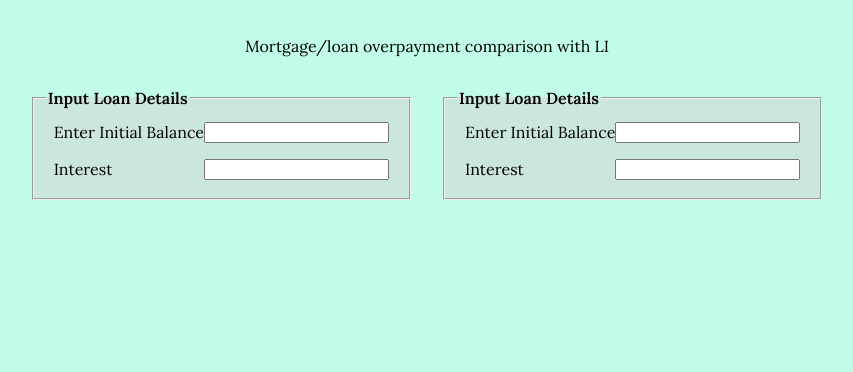
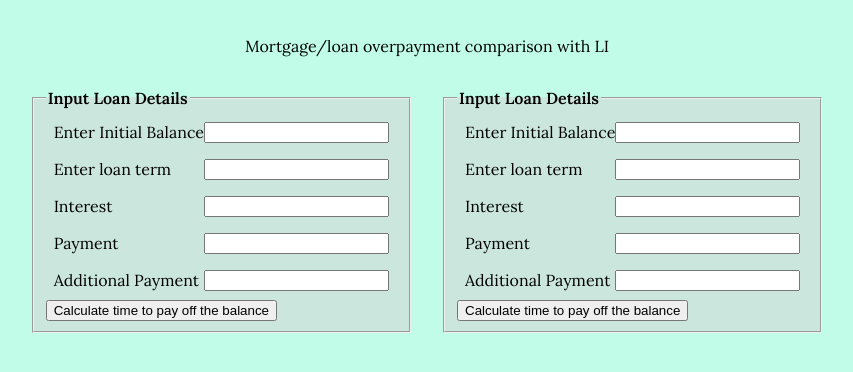
Before and after one commit to Svetanek/FinPlanning-concepts, a React (Create React App) app: page / in a window 1280 px wide. Shown: the top 372 px of the page, without its empty margins (213-1066 px from the left). Built offline with nearby package versions, Linux system fonts and the light colour scheme.

Commit message:
created input comp with local state and all calculations

```diff
--- a/src/components/Inputs/inputFields.js
+++ b/src/components/Inputs/inputFields.js
@@ -1,26 +1,101 @@
 import React from 'react'
 import './inputFields.styles.css'
 
+//move state up, use useMemo
 
-const LoanField = () => {
+const calcTime =  (balance, interest, payment) => {
+
+  // if (Number.isNaN(balance)) {
+  //   return '';
+  let denominator = Math.log(1 + interest);
+  let inner = 1 - (balance * interest/payment);
+  let numerator = Math.log(1/inner);
+  const time = numerator/denominator;
+  return time.toString();
+}
+
+const calcFutureBalance = ( payment, interest, term,timeLeft) => {
+  let innerCalc = 1 - 1 / Math.pow((1 + interest), (term - timeLeft))
+  let futureBalance = innerCalc * payment / interest;
+  return futureBalance;
+
+
+}
+class LoanField extends React.Component  {
+  constructor() {
+    super();
+    this.state = {
+      balance: '',
+      term:    '',
+      payment: '',
+      interest: '',
+      extrapay: '',
+      timeLeft: '',
+      futureBalance: '',
+    };
+
+  }
+
+  handleChange =(e) => {
+    const { name, value } = e.target;
+    this.setState({ [name]: value });
+  }
+
+  handleSubmit = async (e) => {
+    e.preventDefault();
+    let payment = parseFloat(this.state.payment);
+    let totalPay = parseFloat(this.state.payment) + parseFloat(this.state.extrapay);
+    let balance = parseFloat(this.state.balance);
+    let interest = parseFloat(this.state.interest) * 0.01/12;
+    let term = parseFloat(this.state.term) * 12;
+    let time = calcTime(balance, interest, totalPay);
+    let futureBal =  calcFutureBalance(payment, interest, term, time);
+    await this.setState({
+      timeLeft: time,
+      futureBalance: futureBal
+    });
+    console.log('time===', this.state.timeLeft, 'future balance=', this.state.futureBalance);
+
+  }
+  render() {
+    const timeLeft = this.state.timeLeft? this.state.timeLeft : null;
+    let years = Math.floor(timeLeft/12);
+    let months = Math.round(timeLeft - (years * 12));
+
 
     return (
-    <form className="form">
+      <form onSubmit={this.handleSubmit}>
        <fieldset className="field-set">
          <legend>Input Loan Details</legend>
          <div className="field-set_line">
-        <label htmlFor="initial_balance">Enter Initial Balance</label>
-        <input type="number" id="initial_balance" name="initial_balance" min="0"></input>
+         <label htmlFor="balance">Enter Initial Balance</label>
+         <input  id="balance" name="balance" value={this.state.balance} onChange={this.handleChange}/>
          </div>
          <div className="field-set_line">
-        <label htmlFor="interest">Interest</label>
-        <input type="number" id="interset" name="interest" min="0.1"></input>
+         <label htmlFor="term">Enter loan term</label>
+         <input  id="term" name="term" value={this.state.term} onChange={this.handleChange}/>
          </div>
 
+         <div className="field-set_line">
+         <label htmlFor="interest">Interest</label>
+         <input type="number" id="interest" name="interest" value={this.state.interest} min="0.001" step="0.001" onChange={this.handleChange} required/>
+         </div>
+         <div className="field-set_line">
+         <label htmlFor="payment">Payment</label>
+         <input type="number" id="payment" name="payment" value={this.state.payment} min="0" onChange={this.handleChange} required/>
+         </div>
+         <div className="field-set_line">
+         <label htmlFor="extrapay">Additional Payment</label>
+         <input type="number" id="extrapay" name="extrapay" value={this.state.extrapay} min="0" onChange={this.handleChange} required/>
+         </div>
+         <button type="submit" >Calculate time to pay off the balance</button>
+       </fieldset>
+    {this.state.timeLeft? <div><p>`Time to pay off is ${years} years and ${months} months`</p><p>{`The Future Balance is ${(Math.round(this.state.futureBalance * 100)) /100}`}</p> </div> : null}
+       </form>
 
-      </fieldset>
-    </form>
    )
+  }
+
 
 }
 
```
Also changed, not shown: 1 other file (tests, documents, lock files or other folders). Lines whose indentation alone changed are shown as unchanged.
